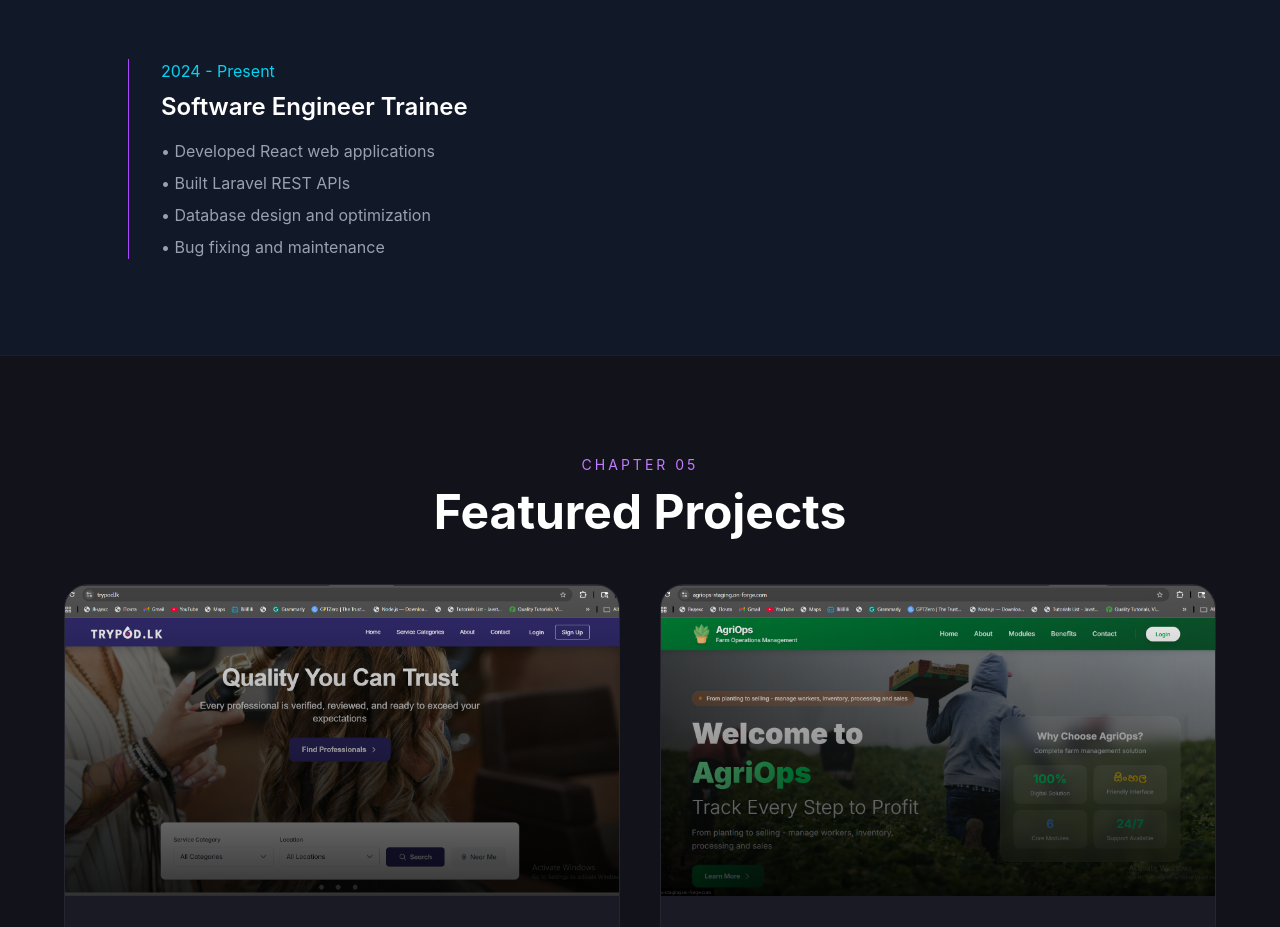
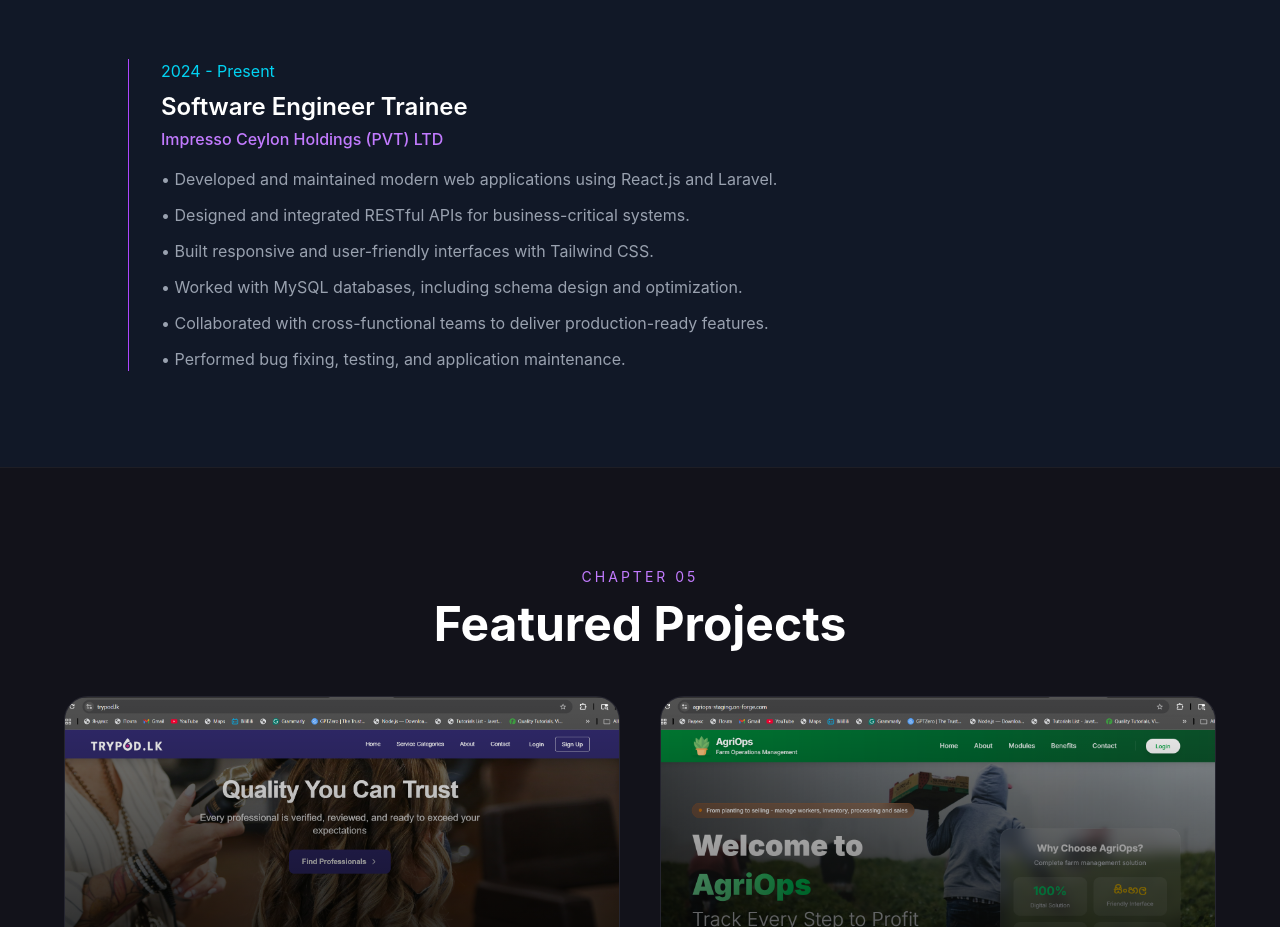
Before and after one commit to gayashihasinika/gayashihasinika.github.io, a React (Vite) app: page / in a window 1280 px wide. Shown: the part 4567-5494 px from the top of the page. Built offline with nearby package versions, Linux system fonts and the light colour scheme.

Commit message:
add company name

```diff
--- a/src/App.jsx
+++ b/src/App.jsx
@@ -553,15 +553,26 @@ export default function App() {
           <div className="text-center mb-16">
             <h2 className="text-5xl font-bold">Experience</h2>
           </div>
+
           <div className="border-l border-purple-500 pl-8 space-y-10">
             <div>
               <span className="text-cyan-400">2024 - Present</span>
-              <h3 className="text-2xl font-semibold mt-2">Software Engineer Trainee</h3>
-              <ul className="mt-4 text-gray-400 space-y-2">
-                <li>• Developed React web applications</li>
-                <li>• Built Laravel REST APIs</li>
-                <li>• Database design and optimization</li>
-                <li>• Bug fixing and maintenance</li>
+
+              <h3 className="text-2xl font-semibold mt-2">
+                Software Engineer Trainee
+              </h3>
+
+              <p className="text-purple-400 font-medium mt-1">
+                Impresso Ceylon Holdings (PVT) LTD
+              </p>
+
+              <ul className="mt-4 text-gray-400 space-y-3">
+                <li>• Developed and maintained modern web applications using React.js and Laravel.</li>
+                <li>• Designed and integrated RESTful APIs for business-critical systems.</li>
+                <li>• Built responsive and user-friendly interfaces with Tailwind CSS.</li>
+                <li>• Worked with MySQL databases, including schema design and optimization.</li>
+                <li>• Collaborated with cross-functional teams to deliver production-ready features.</li>
+                <li>• Performed bug fixing, testing, and application maintenance.</li>
               </ul>
             </div>
           </div>
```
Also changed, not shown: 1 other file (tests, documents, lock files or other folders). Lines whose indentation alone changed are shown as unchanged.
